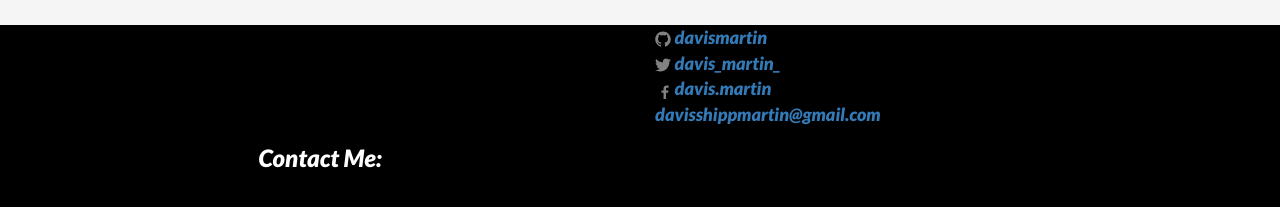
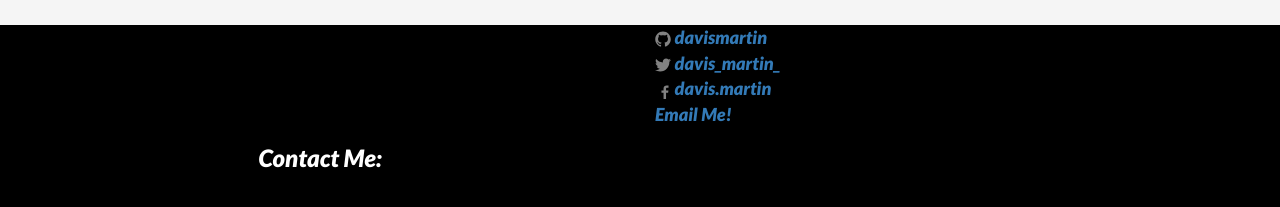
Before and after one commit to davismartin/davismartin.github.io, a Jekyll site: the page built from index.html, in a window 1280 px wide and 1400 px high, scrolled down 1003 px. Shown: the part 1179-1386 px from the top of the window. Built offline with Jekyll 4.4.1, drawn with Linux system fonts in a browser that asks for light colours; nearby versions of some CDN libraries.

Commit message:
small tweaks add scroll to overflow

```diff
--- a/_includes/footer.html
+++ b/_includes/footer.html
@@ -44,7 +44,7 @@
           </a>
         </li>
         {% endif %}
-        <li><a href="mailto:{{ site.email }}">{{ site.email }}</a></li>
+        <li><a href="mailto:{{ site.email }}">Email Me!</a></li>
       </ul>
     </div>
   </div>
--- a/css/main.scss
+++ b/css/main.scss
@@ -242,12 +242,11 @@
   font-family: 'Lato', sans-serif;
 }
 
-.video-container {
-  position: relative;
+.resume-container {
   overflow: scroll;
 }
 
-.video-container iframe {
+.resume-container iframe {
   width: 100%;
   height: 300px;
 }
--- a/index.html
+++ b/index.html
@@ -134,10 +134,9 @@
     <h2 class="resume-title">Resume</h2>
   </div>
   <div class="col-xs-12">
-    <div class="video-container">
+    <div class="resume-container">
       <a href="https://docs.google.com/document/d/1jdLrD9FJ6ke5QtI2I8JoYQnNNDtiDTmrhaipVNt2CIg/pub">
-        <iframe src="https://docs.google.com/document/d/1jdLrD9FJ6ke5QtI2I8JoYQnNNDtiDTmrhaipVNt2CIg/pub?embedded=true"
-                class="resumeIframe">
+        <iframe src="https://docs.google.com/document/d/1jdLrD9FJ6ke5QtI2I8JoYQnNNDtiDTmrhaipVNt2CIg/pub?embedded=true">
         </iframe>
       </a>
     </div>
```
